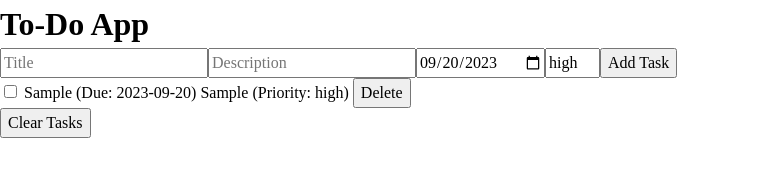
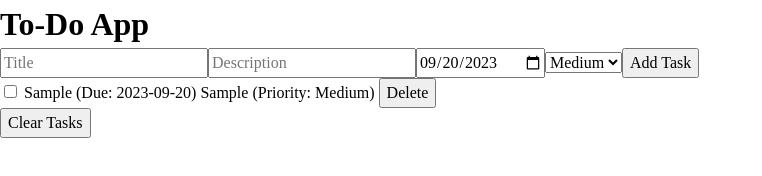
Before and after one commit to meckgale/toDoList, a website built with webpack: page src/template.html in a window 1280 px wide. Both pictures are taken after typing "Sample", "Sample" into the empty fields and a click on the button "Add Task". Shown: the whole page, without its empty margins (0-762 px from the left). Built offline with nearby package versions, Linux system fonts and the light colour scheme.

Commit message:
Features working flawlessly. CSS will be added

```diff
--- a/src/DOM.js
+++ b/src/DOM.js
@@ -29,13 +29,18 @@ taskDueDate.type = 'date'
 taskDueDate.value = formatDate()
 
 //Create priority for tasks importance
-const taskPriority = document.createElement('input')
-taskPriority.id = 'taskPriority'
-taskPriority.type = 'select'
-taskPriority.size = '3'
-taskPriority.value = 'low'
-taskPriority.value = 'modorate'
-taskPriority.value = 'high'
+const taskPriority = document.createElement('select')
+const priorities = ["High", "Medium", "Low"];
+// Loop through the priorities and create an option element for each
+priorities.forEach((priority) => {
+    const option = document.createElement("option");
+    option.value = priority; // Set the value attribute to the priority value
+    option.textContent = priority; // Set the text content of the option
+    if (priority === "Medium") {
+        option.selected = true; // Set 'Medium' as the default selected option
+    }
+    taskPriority.appendChild(option); // Append the option to the select element
+  });
 
 // Create a button to add tasks
 const addTaskBtn = document.createElement('button')
--- a/src/template.html
+++ b/src/template.html
@@ -6,11 +6,5 @@
     <title><%= htmlWebpackPlugin.options.title %></title>
 </head>
 <body>
-    <div id="content">
-        <div class="header"></div>
-        <div class="left-content"></div>
-        <div class="right-content"></div>
-        <div class="footer"></div>
-    </div>
 </body>
 </html>
--- a/src/toDoList.js
+++ b/src/toDoList.js
@@ -58,8 +58,8 @@ function handleAddTask() {
     const dueDateInput = document.getElementById('taskDueDate')
     const dueDate = dueDateInput.value
 
-    const taskPriority = document.getElementById('taskPriority')
-    const priority = taskPriority.value
+    const priorityOption = document.querySelector('select')
+    const priority = priorityOption.value
 
     const newTask = new Task(title, description, dueDate, priority);
     tasks.push(newTask);
@@ -69,6 +69,7 @@ function handleAddTask() {
     taskTitle.value = '';
     taskDescription.value = '';
     dueDateInput.value = formatDate();
+    priorityOption.value = "Medium";
     alert('Task added successfully!');
 
     renderTasks();
```
Also changed, not shown: dist/bundle.js, dist/index.html.
